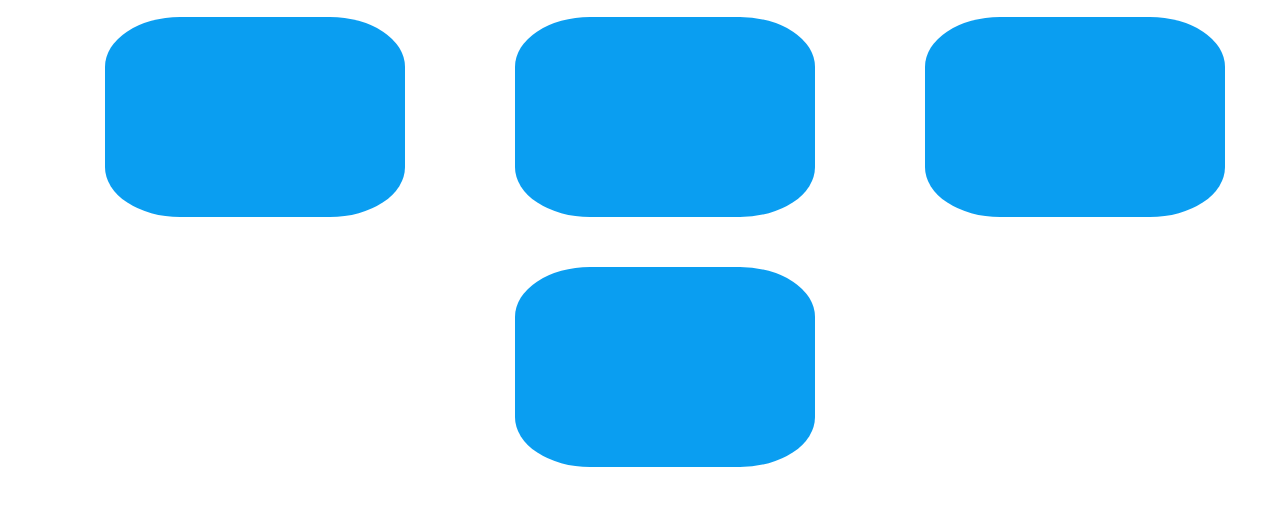
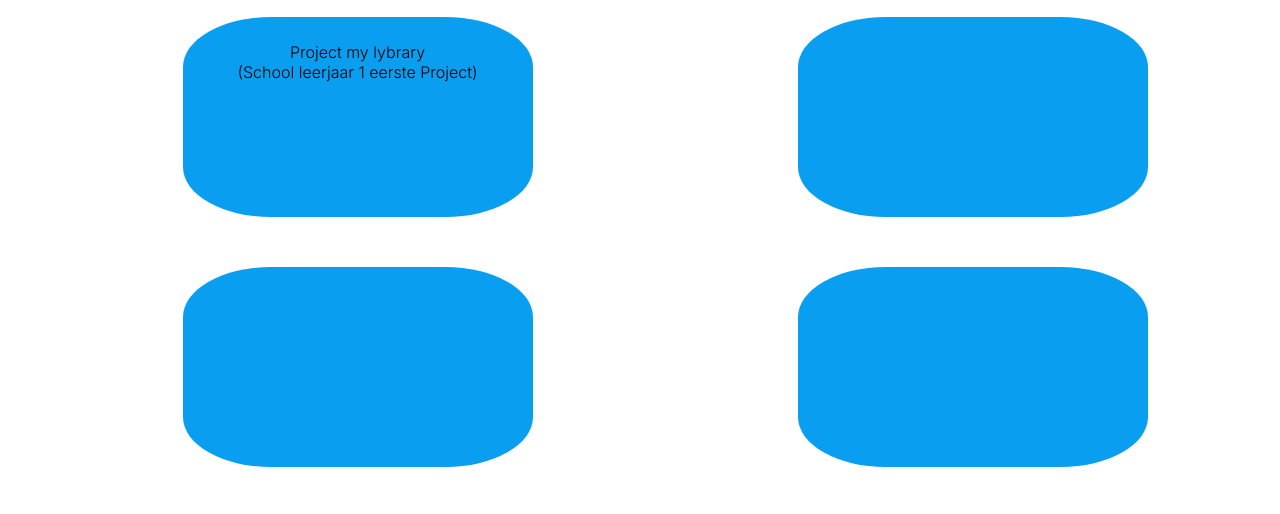
Before and after one commit to Jannus-dev/jannus-dev.github.io, a plain HTML site: page mijn-werk.html in a window 1280 px wide. Shown: the part 250-764 px from the top of the page. Drawn offline with Linux system fonts and the light colour scheme.

Commit message:
mijn werk box style

```diff
--- a/css/style.css
+++ b/css/style.css
@@ -144,12 +144,18 @@ header a
 .box
 {
   background-color: rgba(10, 158, 241, 1);
-  height: 200px;
-  width: 300px;
+  height: auto;
+  min-height: 150px;
+  width: 250px;
   border-radius: 25%;
+  padding-top: 25px;
+  padding-bottom: 25px;
+  padding-left: 50px;
+  padding-right: 50px;
   margin-left: 50px;
   margin-right: 50px;
   margin-bottom: 50px;
+  text-align: center;
 }
 
 footer
--- a/mijn-werk.html
+++ b/mijn-werk.html
@@ -25,7 +25,9 @@
             <section class="text">
                 <h2>Mijn werk</h2>
                 <section class="mijn-werk">
-                <div class="box"></div>
+                <div class="box">
+                    <p>Project my lybrary <br>(School leerjaar 1 eerste Project)</p>
+                </div>
                 <div class="box"></div>
                 <div class="box"></div>
                 <div class="box"></div>
```
